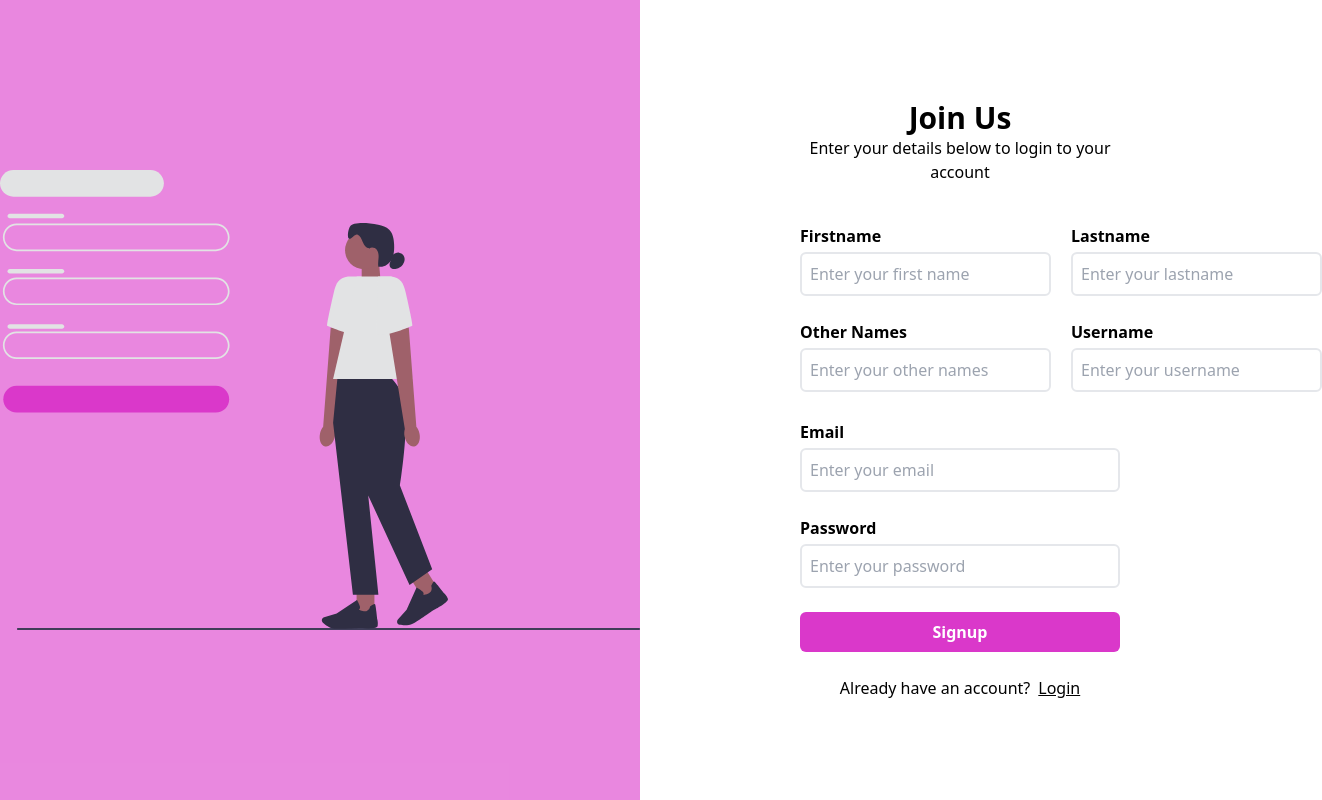
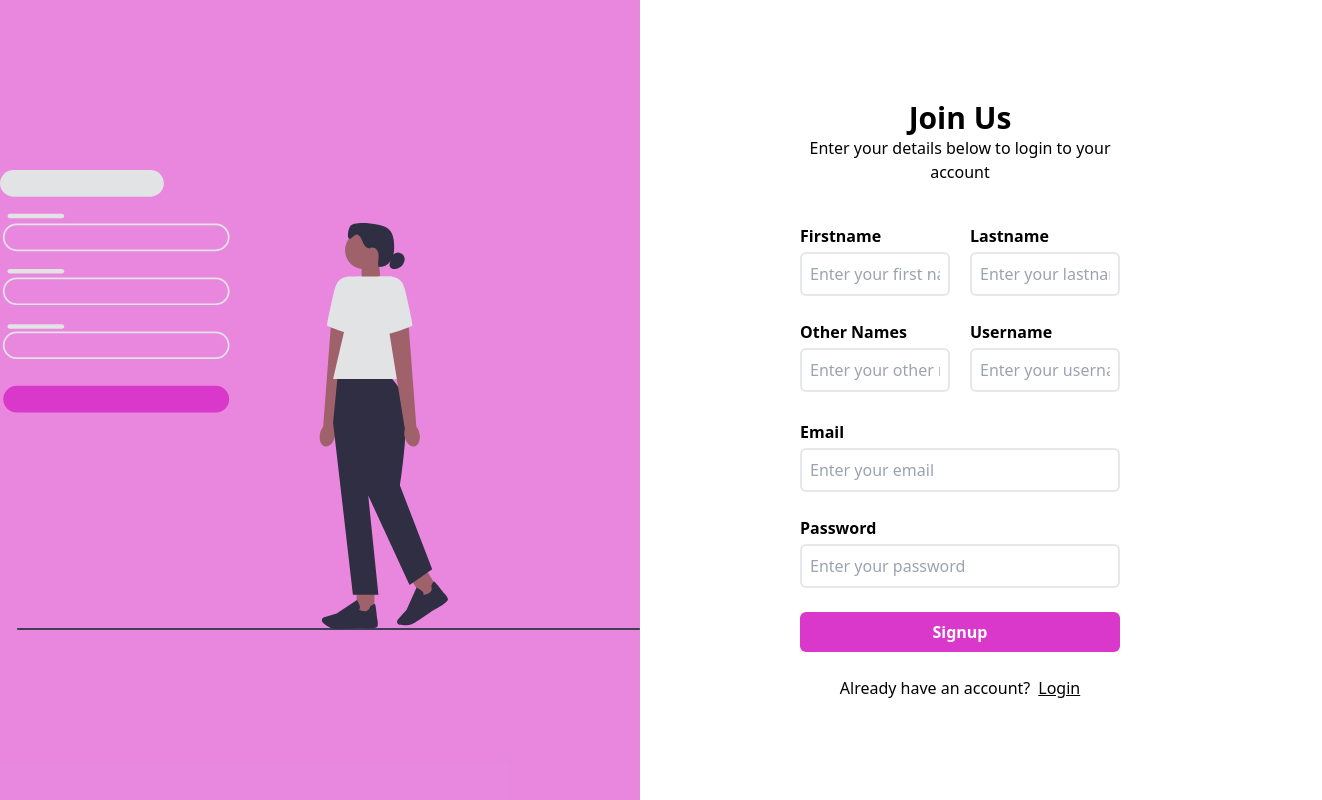
Before and after one commit to theodys-org/portfolio, a React (Vite) app: page /signup in a window 1280 px wide. Shown: the whole page, 1322 px wide, since content can reach past the window. Built offline with nearby package versions, Linux system fonts and the light colour scheme; no server answers.

Commit message:
add _redirects file

```diff
--- a/src/components/SignUpForm.jsx
+++ b/src/components/SignUpForm.jsx
@@ -84,8 +84,8 @@ const SignUpForm = () => {
   };
 
   return (
-    <form className="space-y-6" onSubmit={handleSubmit(onSubmit)}>
-      <div className="flex gap-x-5">
+    <form className="space-y-6 w-full" onSubmit={handleSubmit(onSubmit)}>
+      <div className="grid lg:grid-cols-2 gap-5 w-full">
         <div className="flex flex-col w-full space-y-1">
           <label htmlFor="firstName" className="font-semibold">
             Firstname
@@ -130,7 +130,7 @@ const SignUpForm = () => {
           )}
         </div>
       </div>
-      <div className="flex gap-x-5">
+      <div className="grid lg:grid-cols-2  gap-5 w-full">
         <div className="flex flex-col w-full space-y-1">
           <label htmlFor="otherNames" className="font-semibold">
             Other Names
--- a/src/pages/auth/SignUp.jsx
+++ b/src/pages/auth/SignUp.jsx
@@ -3,11 +3,11 @@ import SignUpForm from "../../components/SignUpForm";
 
 const SignUp = () => {
   return (
-    <div className="grid grid-cols-2 h-screen w-full">
-      <div className="bg-pink/60 flex items-center">
+    <div className="grid md:grid-cols-2 h-screen w-full">
+      <div className="bg-pink/60 hidden md:flex items-center">
         <img src={signup} alt="Login image" className="" />
       </div>
-      <div className="flex flex-col justify-center gap-y-10 px-40 w-full">
+      <div className="flex flex-col justify-center gap-y-10 px-20 md:px-10 lg:px-20 xl:px-40 w-full">
         <div className="flex flex-col justify-center text-center">
           <h3 className="text-3xl font-bold">Join Us</h3>
           <p>Enter your details below to login to your account</p>
```
Also changed, not shown: 1 other file (tests, documents, lock files or other folders).
